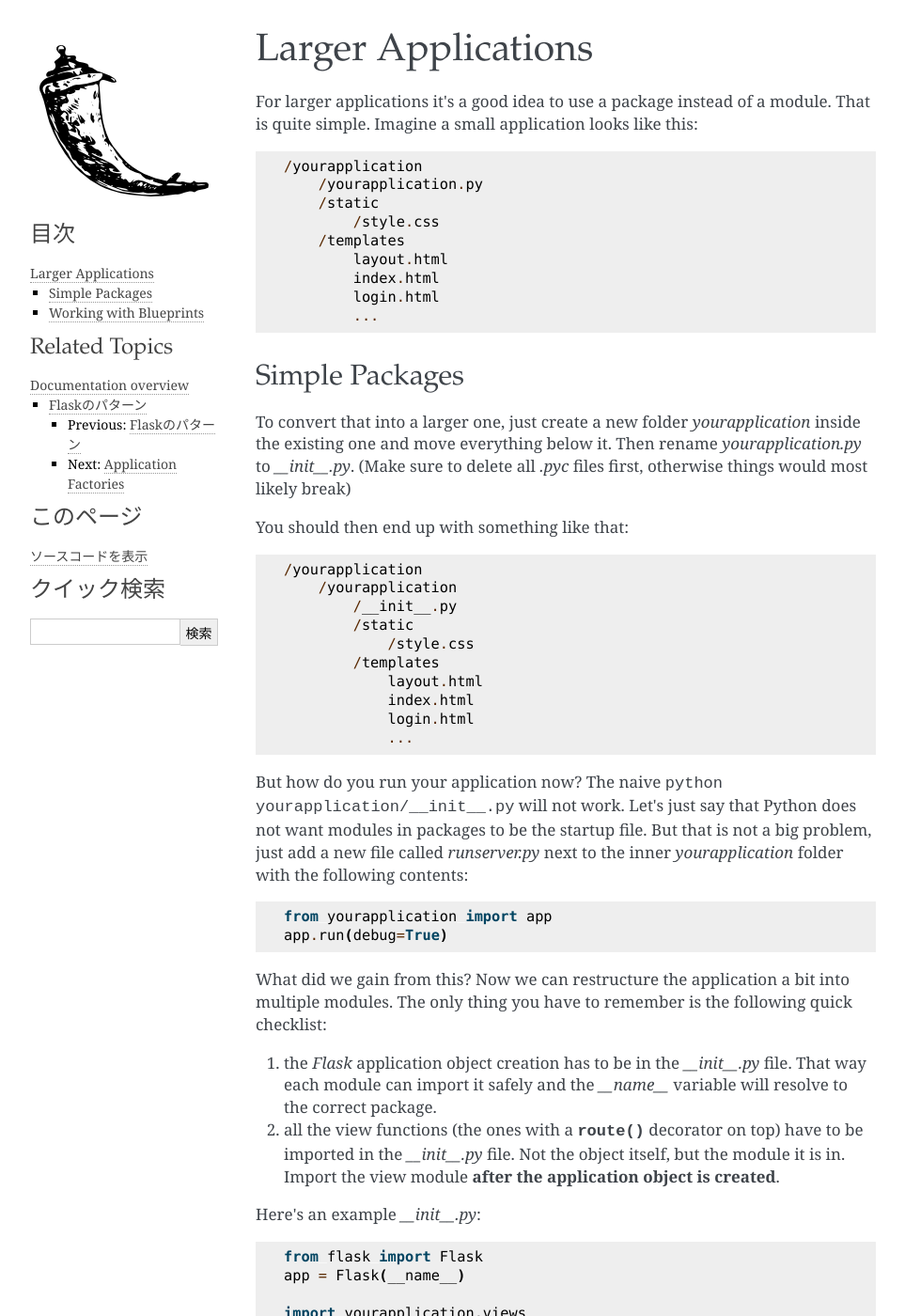
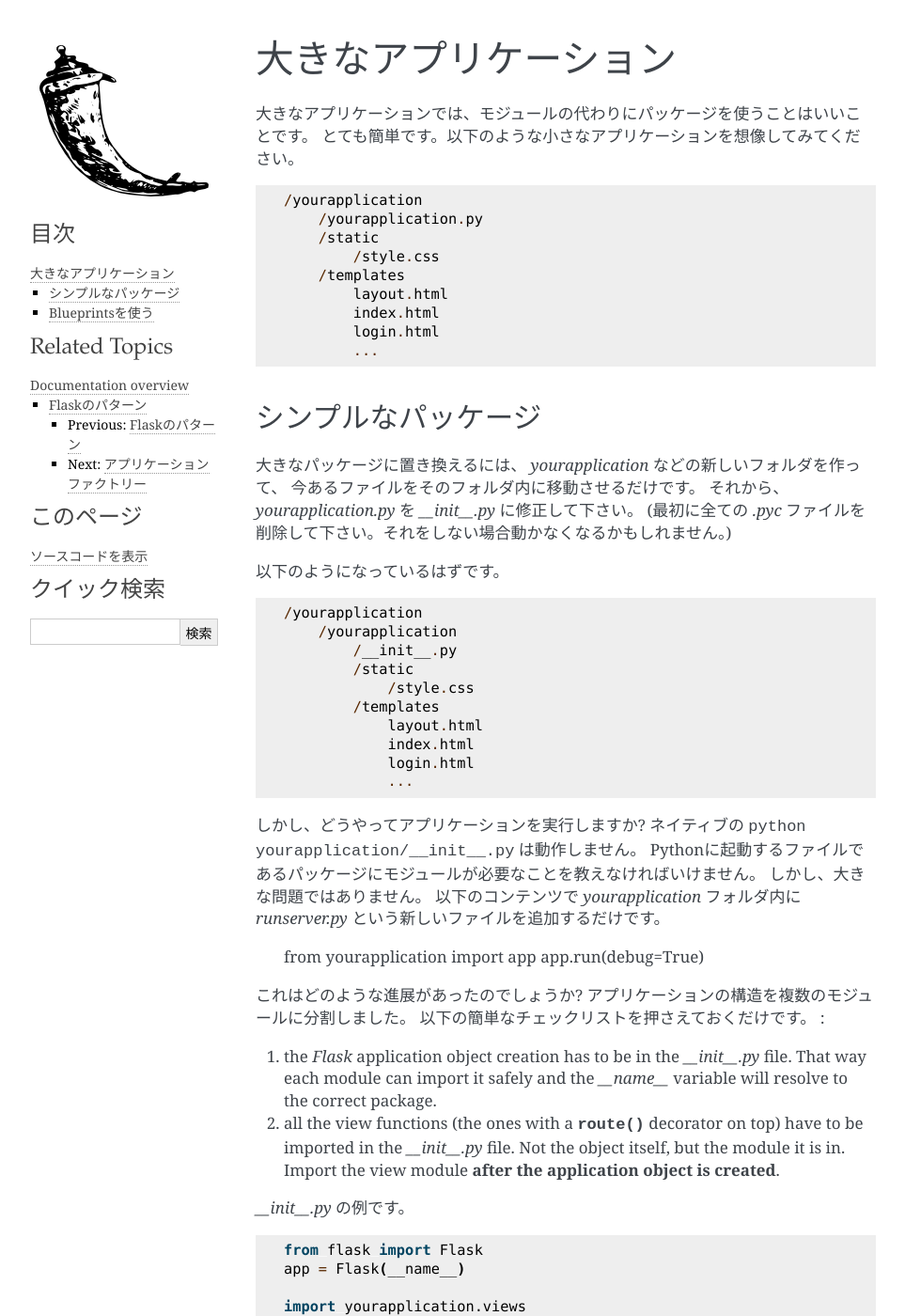
Before and after one commit to tokuda109/flask-docs-ja, a Sphinx documentation site: the page built from docs/patterns/packages.rst, in a window 1280 px wide and 1400 px high. Shown: the whole window at 94% size, without its empty margins (148-1111 px from the left). Built offline with Sphinx 7.4.7, drawn with Linux system fonts in a browser that asks for light colours; pages that are not in the unit, such as notebooks, are missing from menus; some of the changed text lies outside the part shown.

Commit message:
Translated some section of patterns

```diff
--- a/docs/patterns/packages.rst
+++ b/docs/patterns/packages.rst
@@ -1,11 +1,17 @@
 .. _larger-applications:
 
-Larger Applications
-===================
+大きなアプリケーション
+======================
 
-For larger applications it's a good idea to use a package instead of a
-module.  That is quite simple.  Imagine a small application looks like
-this::
+.. Larger Applications
+   ===================
+
+.. For larger applications it's a good idea to use a package instead of a
+   module.  That is quite simple.  Imagine a small application looks like
+   this::
+
+大きなアプリケーションでは、モジュールの代わりにパッケージを使うことはいいことです。
+とても簡単です。以下のような小さなアプリケーションを想像してみてください。 ::
 
     /yourapplication
         /yourapplication.py
@@ -17,15 +23,25 @@
             login.html
             ...
 
-Simple Packages
----------------
+.. Simple Packages
+   ---------------
 
-To convert that into a larger one, just create a new folder
-`yourapplication` inside the existing one and move everything below it.
-Then rename `yourapplication.py` to `__init__.py`.  (Make sure to delete
-all `.pyc` files first, otherwise things would most likely break)
+シンプルなパッケージ
+-----------------------
 
-You should then end up with something like that::
+.. To convert that into a larger one, just create a new folder
+   `yourapplication` inside the existing one and move everything below it.
+   Then rename `yourapplication.py` to `__init__.py`.  (Make sure to delete
+   all `.pyc` files first, otherwise things would most likely break)
+
+大きなパッケージに置き換えるには、 `yourapplication` などの新しいフォルダを作って、
+今あるファイルをそのフォルダ内に移動させるだけです。
+それから、 `yourapplication.py` を `__init__.py` に修正して下さい。
+(最初に全ての `.pyc` ファイルを削除して下さい。それをしない場合動かなくなるかもしれません。)
+
+.. You should then end up with something like that::
+
+以下のようになっているはずです。 ::
 
     /yourapplication
         /yourapplication
@@ -38,18 +54,28 @@
                 login.html
                 ...
 
-But how do you run your application now?  The naive ``python
-yourapplication/__init__.py`` will not work.  Let's just say that Python
-does not want modules in packages to be the startup file.  But that is not
-a big problem, just add a new file called `runserver.py` next to the inner
-`yourapplication` folder with the following contents::
+.. But how do you run your application now?  The naive ``python
+   yourapplication/__init__.py`` will not work.  Let's just say that Python
+   does not want modules in packages to be the startup file.  But that is not
+   a big problem, just add a new file called `runserver.py` next to the inner
+   `yourapplication` folder with the following contents::
+
+しかし、どうやってアプリケーションを実行しますか?
+ネイティブの ``python yourapplication/__init__.py`` は動作しません。
+Pythonに起動するファイルであるパッケージにモジュールが必要なことを教えなければいけません。
+しかし、大きな問題ではありません。
+以下のコンテンツで `yourapplication` フォルダ内に `runserver.py` という新しいファイルを追加するだけです。
 
     from yourapplication import app
     app.run(debug=True)
 
-What did we gain from this?  Now we can restructure the application a bit
-into multiple modules.  The only thing you have to remember is the
-following quick checklist:
+.. What did we gain from this?  Now we can restructure the application a bit
+   into multiple modules.  The only thing you have to remember is the
+   following quick checklist:
+
+これはどのような進展があったのでしょうか?
+アプリケーションの構造を複数のモジュールに分割しました。
+以下の簡単なチェックリストを押さえておくだけです。 :
 
 1. the `Flask` application object creation has to be in the
    `__init__.py` file.  That way each module can import it safely and the
@@ -59,14 +85,18 @@
    Not the object itself, but the module it is in. Import the view module
    **after the application object is created**.
 
-Here's an example `__init__.py`::
+.. Here's an example `__init__.py`::
+
+`__init__.py` の例です。 ::
 
     from flask import Flask
     app = Flask(__name__)
 
     import yourapplication.views
 
-And this is what `views.py` would look like::
+.. And this is what `views.py` would look like::
+
+そして、 `views.py` は以下のようにします。 ::
 
     from yourapplication import app
 
@@ -74,7 +104,9 @@
     def index():
         return 'Hello World!'
 
-You should then end up with something like that::
+.. You should then end up with something like that::
+
+以下のようになっているはずです。 ::
 
     /yourapplication
         /runserver.py
@@ -106,10 +138,17 @@
 
 .. _working-with-modules:
 
-Working with Blueprints
------------------------
+Blueprintsを使う
+--------------------------
 
-If you have larger applications it's recommended to divide them into
-smaller groups where each group is implemented with the help of a
-blueprint.  For a gentle introduction into this topic refer to the
-:ref:`blueprints` chapter of the documentation.
+.. Working with Blueprints
+   -----------------------
+
+.. If you have larger applications it's recommended to divide them into
+   smaller groups where each group is implemented with the help of a
+   blueprint.  For a gentle introduction into this topic refer to the
+   :ref:`blueprints` chapter of the documentation.
+
+より大きなアプリケーションの場合、小さなグループに分けて、
+個々のグループ毎にBlueprintsを使って実装することをお勧めします。
+このトピックをゆっくりと導入のためには、ドキュメントの :ref:`blueprints` の章を参照して下さい。
```
Also changed, not shown: docs/patterns/appfactories.rst (+31 -13 lines), docs/patterns/index.rst (+5 -3 lines).
